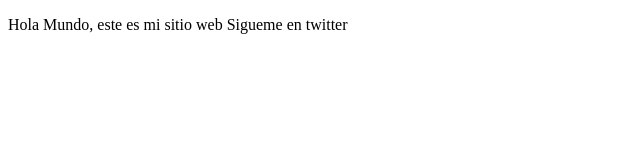
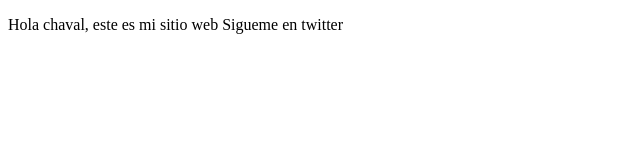
Before and after one commit to rojiblancogcf/proyectoDemoCursoPrework, a plain HTML site: page index.html in a window 1280 px wide. Shown: the full height of the page, 0-640 px from the left. Drawn offline with Linux system fonts and the light colour scheme.

Commit message:
second commit

```diff
--- a/index.html
+++ b/index.html
@@ -8,7 +8,7 @@
 </head>
 <body>
     <p>
-        Hola Mundo, este es mi sitio web
+        Hola chaval, este es mi sitio web
         Sigueme en twitter
     </p>
 </body>
```
